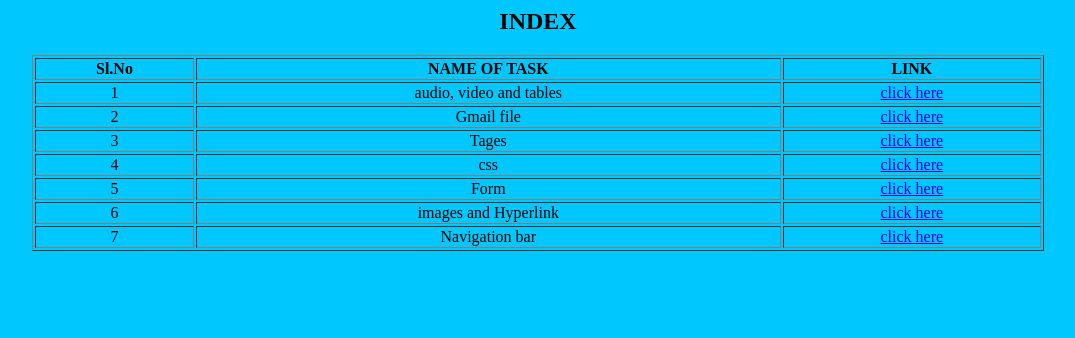
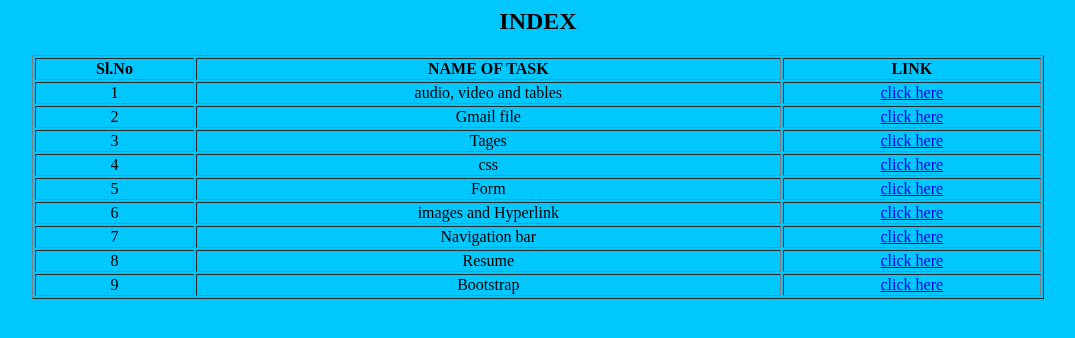
Before and after one commit to GaneshXworkz/GaneshXworkz.github.io, a plain HTML site: page index.html in a window 1280 px wide. Shown: the whole page, without its empty margins (102-1177 px from the left). Drawn offline with Linux system fonts and the light colour scheme.

Commit message:
Update index.html

```diff
--- a/index.html
+++ b/index.html
@@ -64,6 +64,19 @@
                 <td><a href="navbar.html">click here</a> </td>
 
             </tr>
+            <tr>
+                <td>8</td>
+                <td>Resume</td>
+                <td><a href="Resume.html">click here</a> </td>
+
+            </tr>
+            <tr>
+                <td>9</td>
+                <td>Bootstrap</td>
+                <td><a href="bootstrap.html">click here</a> </td>
+
+            </tr>
+
 
 
 
```
